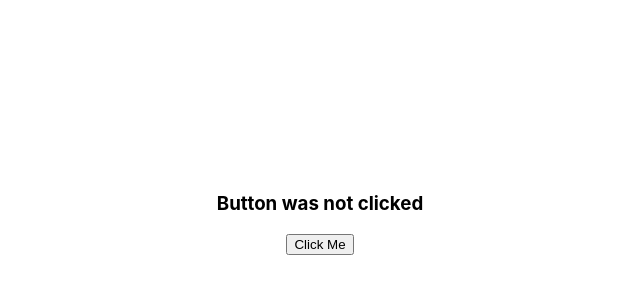
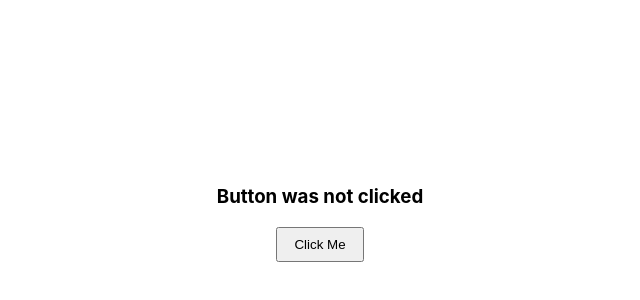
Before and after one commit to rileyboyd/react-button-tutorial, a React (Create React App) app: page / in a window 1280 px wide. Shown: the part 186-486 px from the top of the page, without its empty margins (320-960 px from the left). Built offline with nearby package versions, Linux system fonts and the light colour scheme.

Commit message:
Adding css module for Button styles

```diff
--- a/src/components/Button/Button.jsx
+++ b/src/components/Button/Button.jsx
@@ -1,4 +1,5 @@
 import PropTypes from "prop-types";
+import "./Button.module.css";
 
 const Button = ({ onClick, children, disabled = "false" }) => (
   <button onClick={onClick} disabled={disabled}>
--- /dev/null
+++ b/src/components/Button/Button.module.css
@@ -0,0 +1,3 @@
+button {
+  padding: 8px 16px;
+}
```
